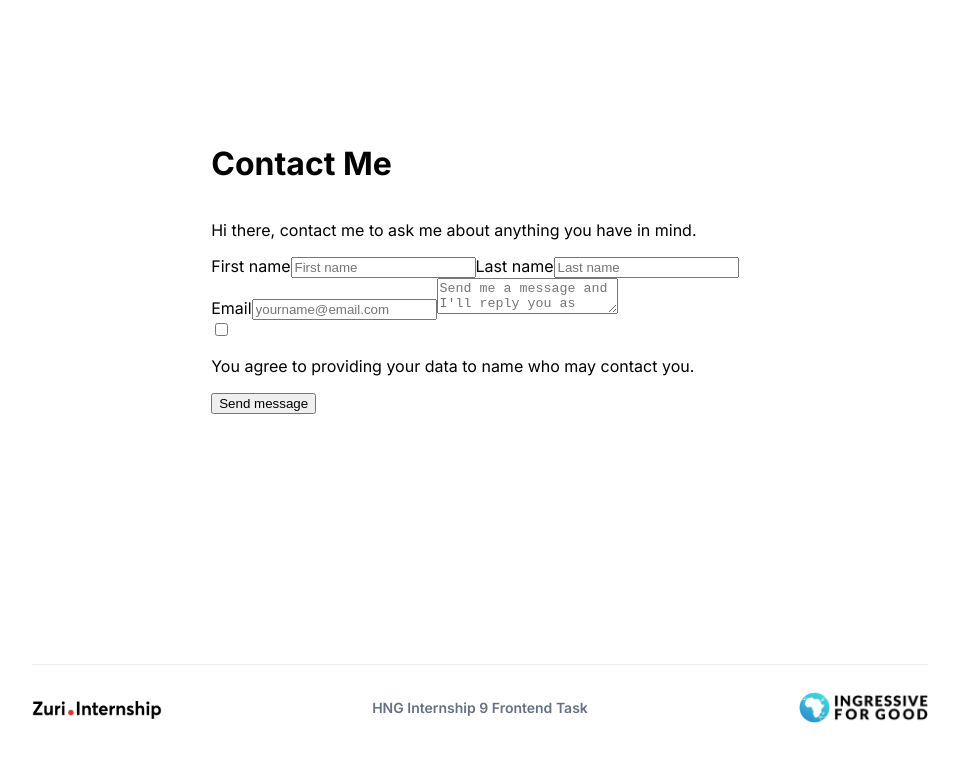
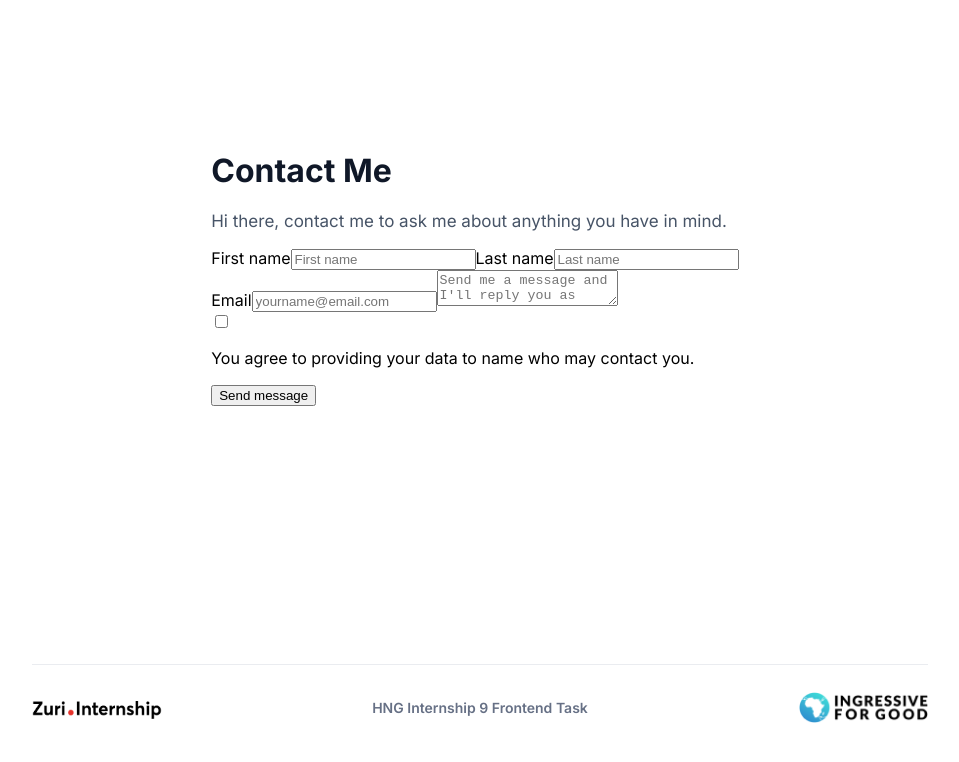
Before and after one commit to rambey-coder/HNG-STAGE-1-TASK, a React (Create React App) app: page /contact in a window 1280 px wide. Shown: the top 762 px of the page, without its empty margins (160-1119 px from the left). Built offline with nearby package versions, Linux system fonts and the light colour scheme; the HTML template or start-up script is replaced by a standard one.

Commit message:
style: styled the top text and the paragraph

```diff
--- a/src/App.css
+++ b/src/App.css
@@ -269,6 +269,16 @@
   margin: auto;
 }
 
+.contact-container > h1 {
+  color: #101828;
+}
+
+.contact-container > p {
+  font-size: 17px;
+  color: #475467;
+  margin-top: 0;
+}
+
 @media screen and (max-width: 774px) {
   .footer {
     /* display: none; */
```
